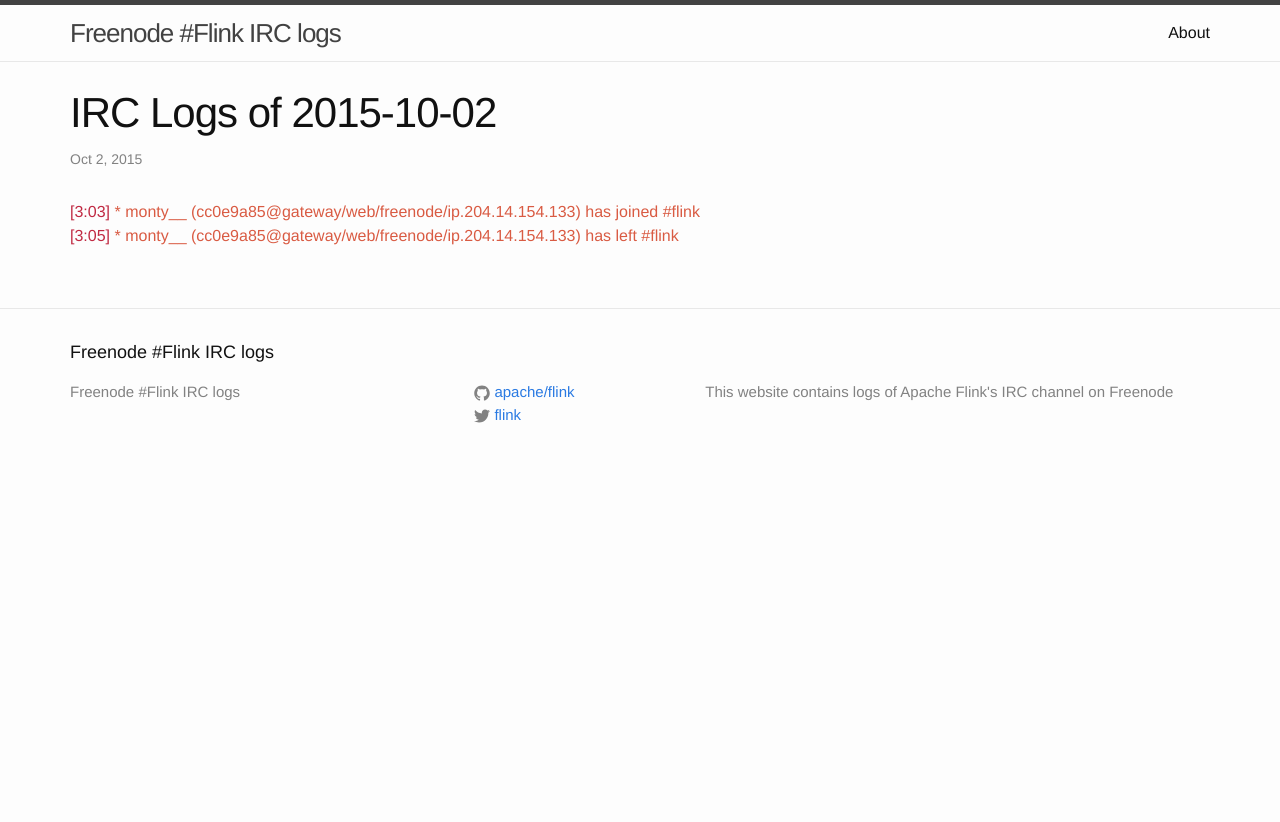
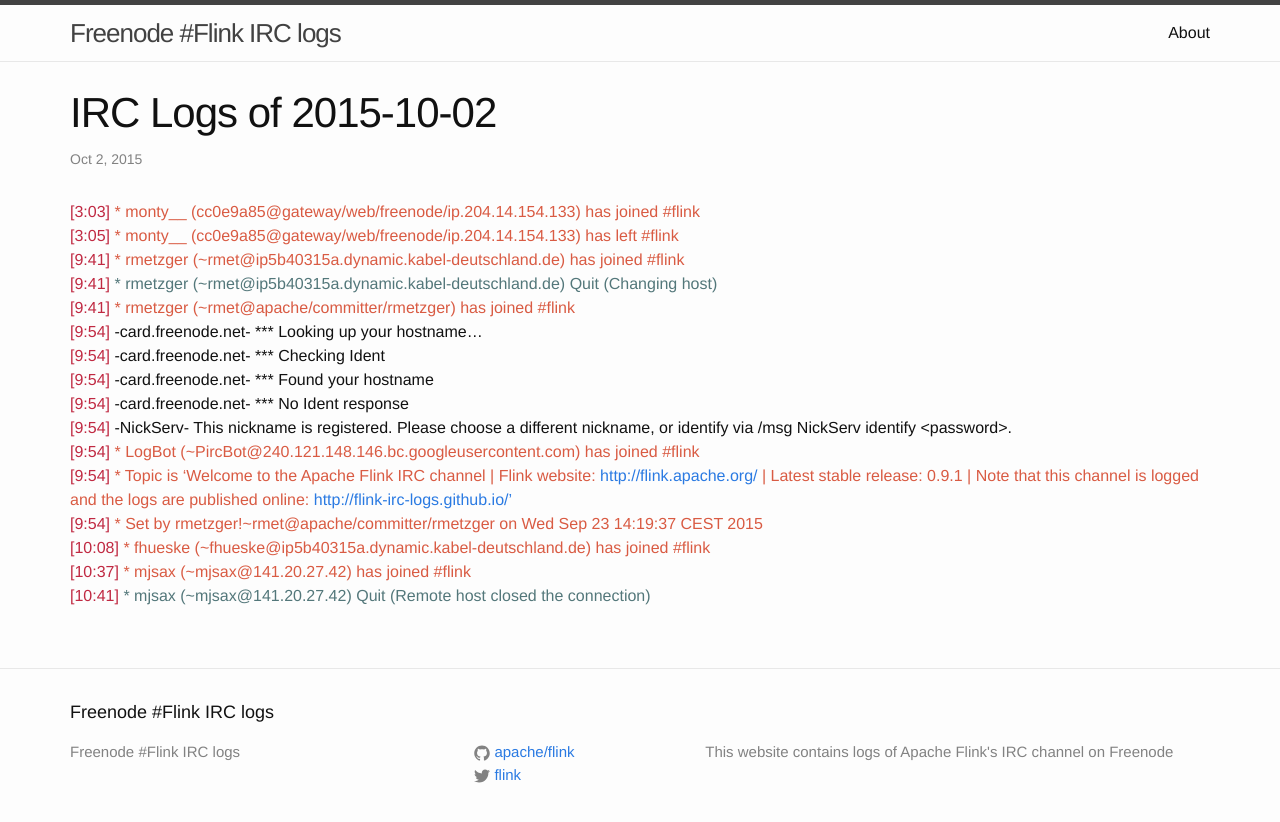
Before and after one commit to flink-irc-logs/flink-irc-logs.github.io, a Jekyll site: the page built from _posts/2015-10-02-logs.markdown, in a window 1280 px wide. Shown: the top 822 px of the page. Built offline with Jekyll 4.4.1, drawn with Linux system fonts in a browser that asks for light colours.

Commit message:
Update of the logs on Fri Oct  2 11:21:28 CEST 2015

```diff
--- a/_posts/2015-10-02-logs.markdown
+++ b/_posts/2015-10-02-logs.markdown
@@ -6,3 +6,17 @@
 ---
 <span class="irc-date">[3:03]</span> <span class="irc-green">* monty__ (cc0e9a85@gateway/web/freenode/ip.204.14.154.133) has joined #flink</span><br />
 <span class="irc-date">[3:05]</span> <span class="irc-green">* monty__ (cc0e9a85@gateway/web/freenode/ip.204.14.154.133) has left #flink</span><br />
+<span class="irc-date">[9:41]</span> <span class="irc-green">* rmetzger (~rmet@ip5b40315a.dynamic.kabel-deutschland.de) has joined #flink</span><br />
+<span class="irc-date">[9:41]</span> <span class="irc-navy">* rmetzger (~rmet@ip5b40315a.dynamic.kabel-deutschland.de) Quit (Changing host)</span><br />
+<span class="irc-date">[9:41]</span> <span class="irc-green">* rmetzger (~rmet@apache/committer/rmetzger) has joined #flink</span><br />
+<span class="irc-date">[9:54]</span> <span class="irc-brown">-card.freenode.net- *** Looking up your hostname...</span><br />
+<span class="irc-date">[9:54]</span> <span class="irc-brown">-card.freenode.net- *** Checking Ident</span><br />
+<span class="irc-date">[9:54]</span> <span class="irc-brown">-card.freenode.net- *** Found your hostname</span><br />
+<span class="irc-date">[9:54]</span> <span class="irc-brown">-card.freenode.net- *** No Ident response</span><br />
+<span class="irc-date">[9:54]</span> <span class="irc-brown">-NickServ- This nickname is registered. Please choose a different nickname, or identify via /msg NickServ identify &lt;password&gt;.</span><br />
+<span class="irc-date">[9:54]</span> <span class="irc-green">* LogBot (~PircBot@240.121.148.146.bc.googleusercontent.com) has joined #flink</span><br />
+<span class="irc-date">[9:54]</span> <span class="irc-green">* Topic is 'Welcome to the Apache Flink IRC channel | Flink website: <a href="http://flink.apache.org/">http://flink.apache.org/</a> | Latest stable release: 0.9.1 | Note that this channel is logged and the logs are published online: <a href="http://flink-irc-logs.github.io/'">http://flink-irc-logs.github.io/'</a></span><br />
+<span class="irc-date">[9:54]</span> <span class="irc-green">* Set by rmetzger!~rmet@apache/committer/rmetzger on Wed Sep 23 14:19:37 CEST 2015</span><br />
+<span class="irc-date">[10:08]</span> <span class="irc-green">* fhueske (~fhueske@ip5b40315a.dynamic.kabel-deutschland.de) has joined #flink</span><br />
+<span class="irc-date">[10:37]</span> <span class="irc-green">* mjsax (~mjsax@141.20.27.42) has joined #flink</span><br />
+<span class="irc-date">[10:41]</span> <span class="irc-navy">* mjsax (~mjsax@141.20.27.42) Quit (Remote host closed the connection)</span><br />
```
